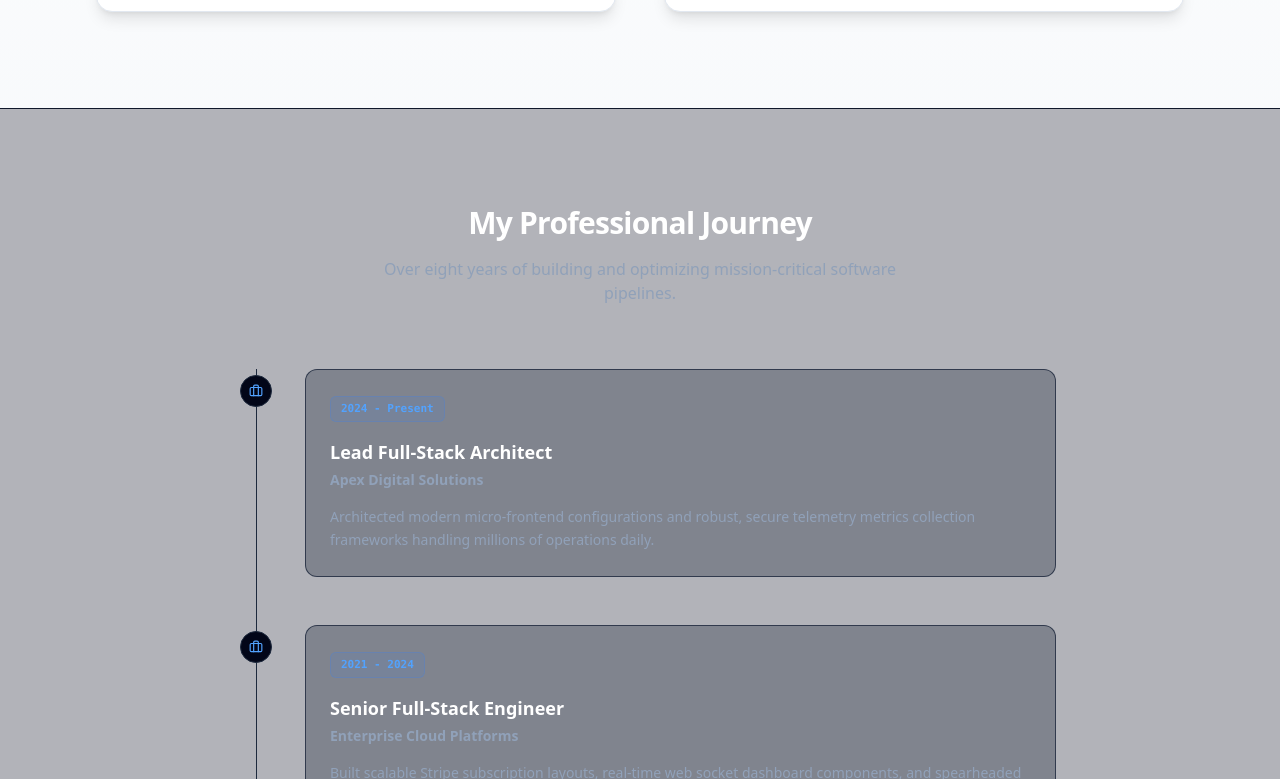
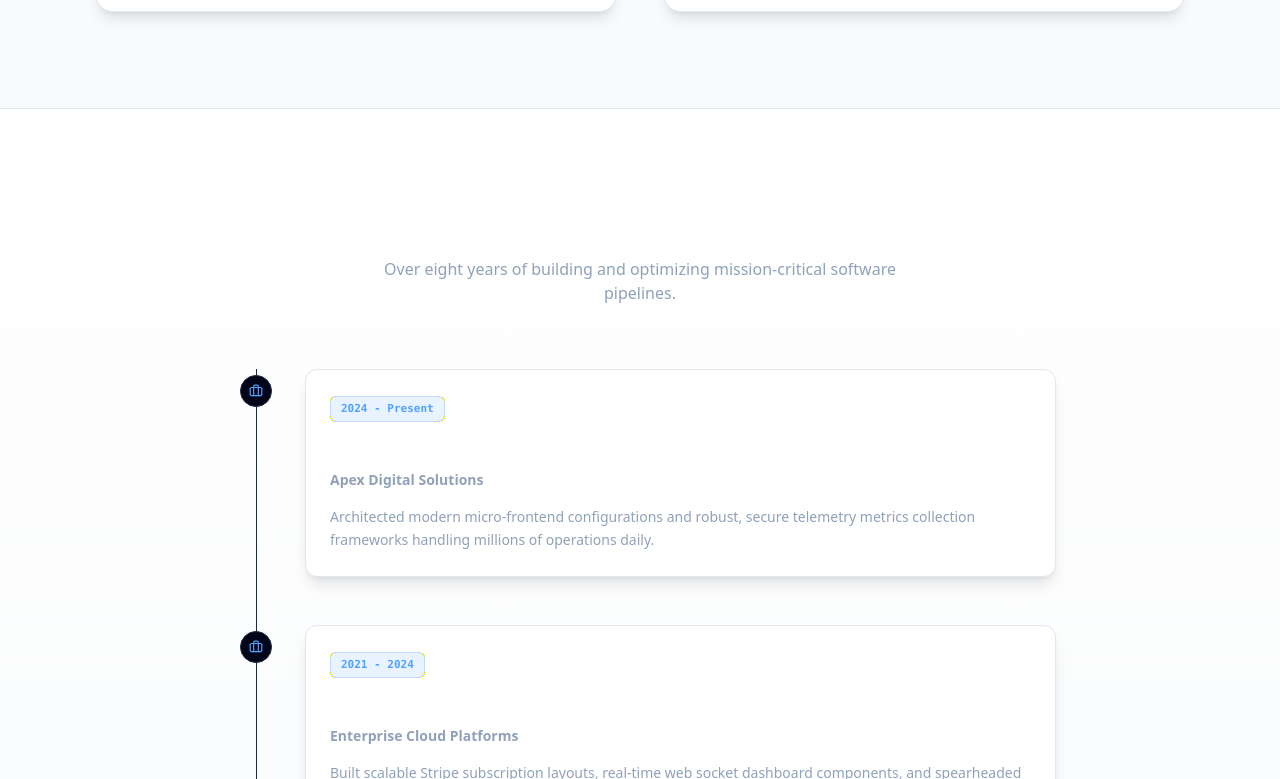
Before and after one commit to dixs-bot/FORTOFOLIO, a Next.js app: page / in a window 1280 px wide. Shown: the part 2841-3620 px from the top of the page. Built offline with nearby package versions, Linux system fonts and the light colour scheme.

Commit message:
Update Journey.tsx

```diff
--- a/src/components/Journey.tsx
+++ b/src/components/Journey.tsx
@@ -7,7 +7,7 @@
 
 export default function Journey() {
   return (
-    <section id="journey" className="py-24 border-t border-slate-900 bg-slate-950/30">
+    <section id="journey" className="py-24 border-t border-slate-200 bg-gradient-to-b from-white to-slate-50">
       <div className="max-w-4xl mx-auto px-4 sm:px-6 lg:px-8">
         <div className="text-center mb-16">
           <motion.h2
@@ -35,7 +35,7 @@
               <span className="absolute -left-[17px] top-1.5 flex items-center justify-center w-8 h-8 rounded-full bg-slate-950 border border-slate-800 text-blue-400">
                 <Briefcase size={14} />
               </span>
-              <div className="p-6 bg-slate-900/30 border border-slate-800/80 rounded-xl hover:border-slate-700 transition-colors">
+              <div className=" p-6 bg-white border border-slate-200 rounded-xl shadow-lg hover:shadow-xl hover:border-blue-300 transition-all duration-300 ">
                 <span className="inline-block px-2.5 py-1 text-[11px] bg-blue-500/10 border border-blue-500/20 text-blue-400 font-semibold rounded-md mb-4 font-mono">
                   {milestone.year}
                 </span>
```
